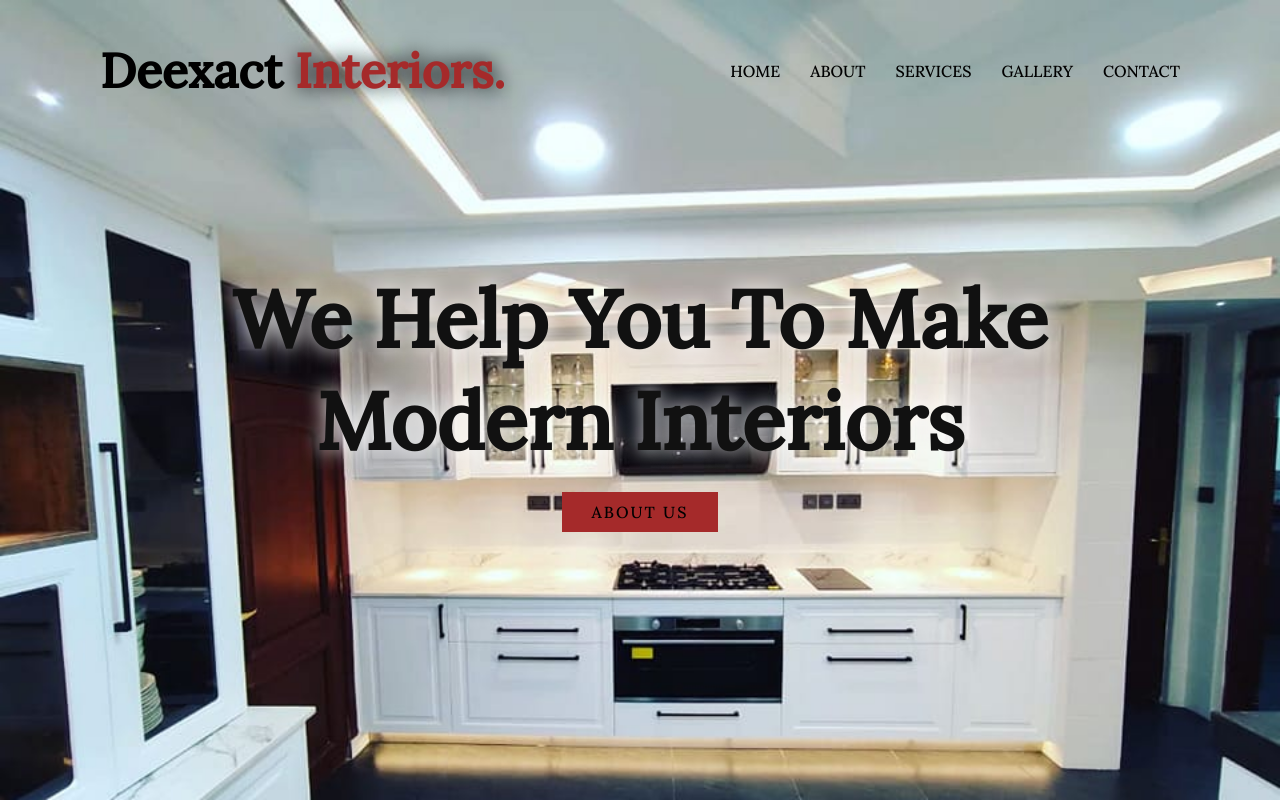
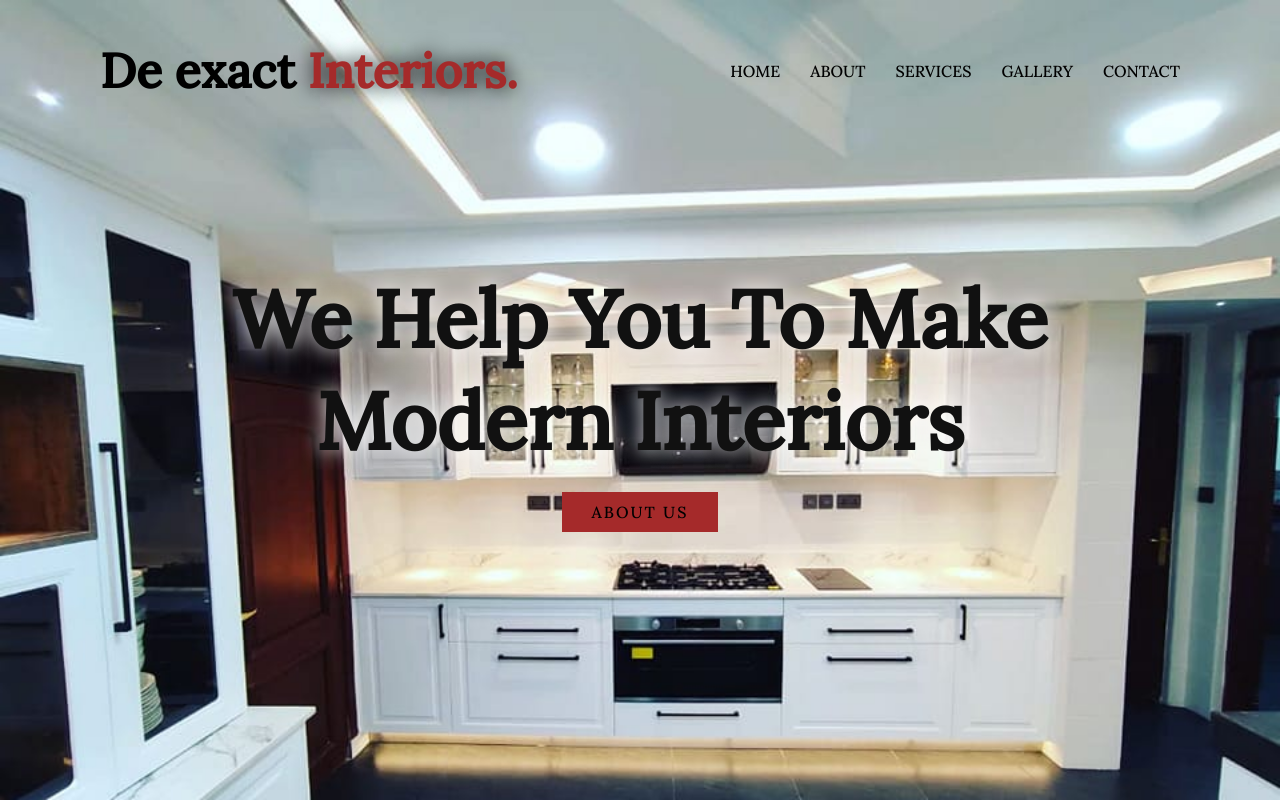
Before and after one commit to skriller254/deexactinterior, a plain HTML site: page index.html in a window 1280 px wide. Shown: the top 802 px of the page. Drawn offline with Linux system fonts and the light colour scheme.

Commit message:
Update index.html

```diff
--- a/index.html
+++ b/index.html
@@ -10,7 +10,7 @@
 </head>
 <body>
     <header>
-        <a href="#" class="logo">Deexact <span>Interiors.</span></a>
+        <a href="#" class="logo">De exact <span>Interiors.</span></a>
         <div class="menuToggle" onclick="toggleMenu();"></div>
         <ul class="navigation">
             <li><a href="#banner" onclick="toggleMenu();">Home</a></li>
```
